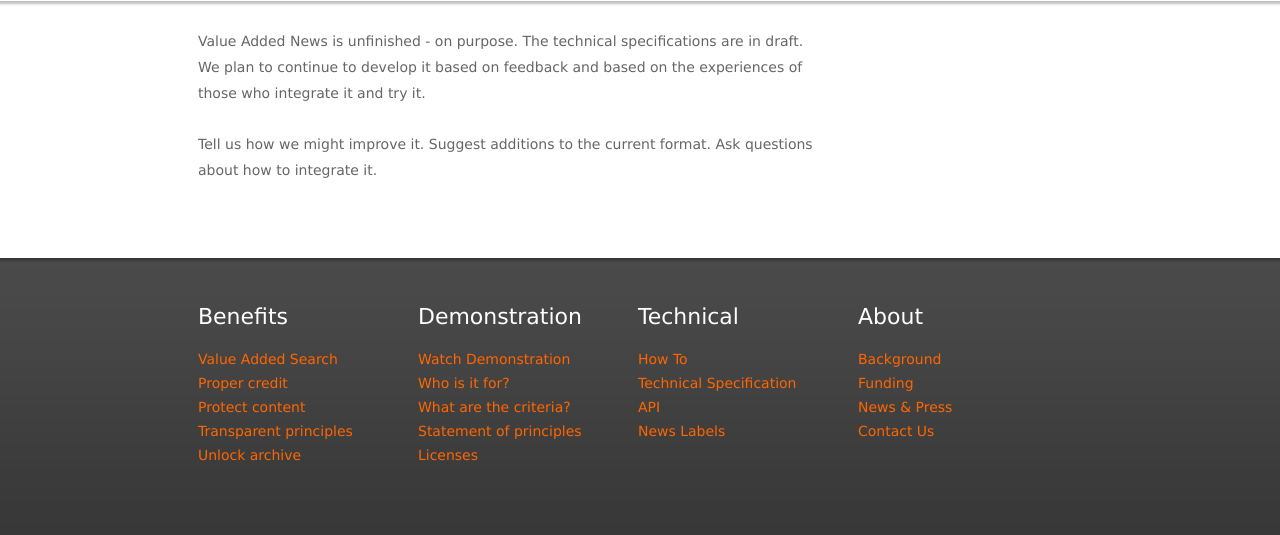
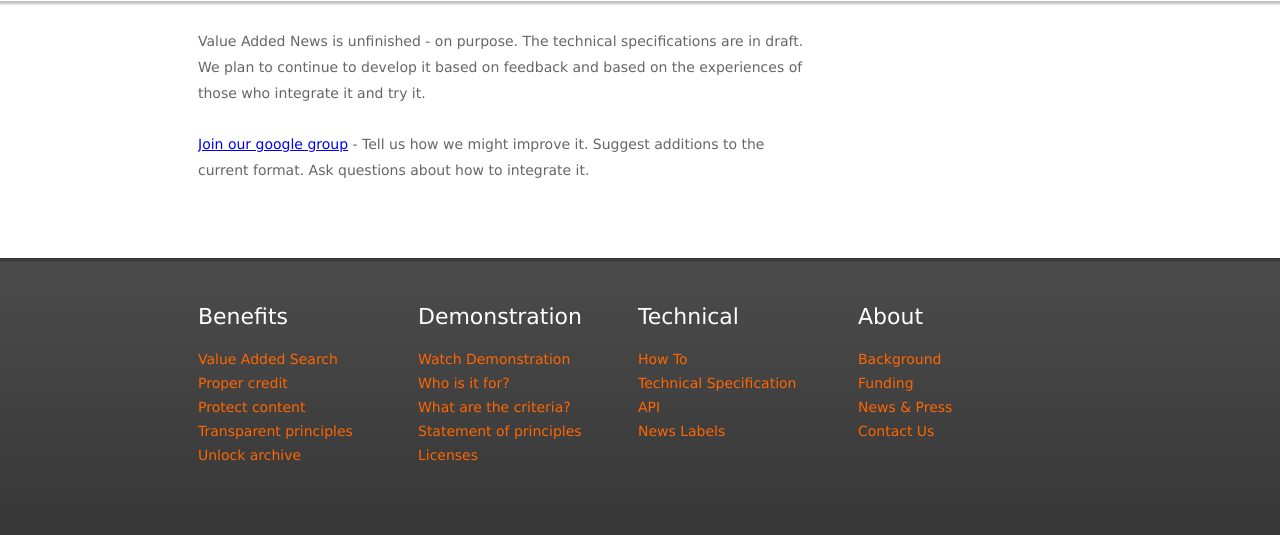
Before and after one commit to markng/valueaddednews, a Django app: template templates/groups/list.html in a window 1280 px wide. Shown: the part 518-1053 px from the top of the page. Run offline with Django 3.2, Linux system fonts and the light colour scheme; the template is opened without the code that fills it, so the values that code supplies are empty; some libraries are stand-ins or nearby versions.

Commit message:
add link to google group

```diff
--- a/templates/groups/list.html
+++ b/templates/groups/list.html
@@ -23,7 +23,7 @@
       <div class="primary-cnt">
         <div class="txt-col">
             <p>Value Added News is unfinished - on purpose. The technical specifications are in draft. We plan to continue to develop it based on feedback and based on the experiences of those who integrate it and try it.</p>
-            <p>Tell us how we might improve it. Suggest additions to the current format. Ask questions about how to integrate it.</p>
+            <p><a href="http://groups.google.com/group/valueaddednews">Join our google group</a> - Tell us how we might improve it. Suggest additions to the current format. Ask questions about how to integrate it.</p>
           {% for message in messages %}
             {% ifequal message.title "Test topic"  %}
 
```
